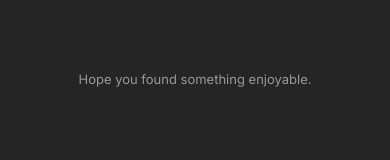
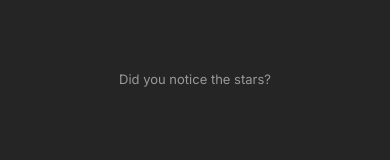
Before and after one commit to Rujuu-prog/mysite-v2, a Next.js app: page / in a window 390 px wide. Shown: the part 9083-9243 px from the top of the page. Built offline with nearby package versions, Linux system fonts and the light colour scheme; no server answers.

Commit message:
:zap: hoverギミックはスマホの時は3s後に自動切換えに修正

```diff
--- a/src/app/page.tsx
+++ b/src/app/page.tsx
@@ -1,7 +1,7 @@
 "use client";
 
 import { motion } from "motion/react";
-import { useCallback, useEffect, useState } from "react";
+import { useCallback, useEffect, useRef, useState } from "react";
 import { OverscrollHint } from "@/components/atoms/OverscrollHint";
 import { ScrollHint } from "@/components/atoms/ScrollHint";
 import { ShootingStar } from "@/components/atoms/ShootingStar";
@@ -13,6 +13,7 @@ import { ContactSection } from "@/components/sections/ContactSection";
 import { ExperienceSection } from "@/components/sections/ExperienceSection";
 import { HomeSection } from "@/components/sections/HomeSection";
 import { WorksSection } from "@/components/sections/WorksSection";
+import { useMediaQuery } from "@/hooks/useMediaQuery";
 import { useOverscrollStars } from "@/hooks/useOverscrollStars";
 import { useScrollBackground } from "@/hooks/useScrollBackground";
 import { fadeIn } from "@/lib/animations";
@@ -21,12 +22,21 @@ export default function Home() {
   const [isLoading, setIsLoading] = useState(true);
   const [hasReachedBottom, setHasReachedBottom] = useState(false);
   const [hasReachedContact, setHasReachedContact] = useState(false);
+  const [isMessageRevealed, setIsMessageRevealed] = useState(false);
+  const isMobile = useMediaQuery("(max-width: 767px)");
+  const revealTimerRef = useRef<ReturnType<typeof setTimeout>>(null);
   useScrollBackground();
   useOverscrollStars(!isLoading);
 
   useEffect(() => {
     const timer = setTimeout(() => setIsLoading(false), 2500);
     return () => clearTimeout(timer);
+  }, []);
+
+  useEffect(() => {
+    return () => {
+      if (revealTimerRef.current) clearTimeout(revealTimerRef.current);
+    };
   }, []);
 
   const scrollToTop = useCallback(() => {
@@ -50,14 +60,34 @@ export default function Home() {
           initial="hidden"
           whileInView="visible"
           viewport={{ once: true }}
-          onViewportEnter={() => setHasReachedBottom(true)}
+          onViewportEnter={() => {
+            setHasReachedBottom(true);
+            if (isMobile) {
+              revealTimerRef.current = setTimeout(
+                () => setIsMessageRevealed(true),
+                3000,
+              );
+            }
+          }}
           className="py-16 text-center text-caption text-muted"
         >
           <span className="group relative inline-block cursor-default">
-            <span className="inline-block opacity-100 blur-none transition-[filter,opacity] duration-[800ms] ease-in-out group-hover:opacity-0 group-hover:blur-[8px]">
+            <span
+              className={`inline-block transition-[filter,opacity] duration-[800ms] ease-in-out group-hover:opacity-0 group-hover:blur-[8px] ${
+                isMessageRevealed
+                  ? "opacity-0 blur-[8px]"
+                  : "opacity-100 blur-none"
+              }`}
+            >
               Hope you found something enjoyable.
             </span>
-            <span className="absolute inset-0 flex items-center justify-center opacity-0 blur-[8px] transition-[filter,opacity] duration-[800ms] ease-in-out group-hover:opacity-100 group-hover:blur-none">
+            <span
+              className={`absolute inset-0 flex items-center justify-center transition-[filter,opacity] duration-[800ms] ease-in-out group-hover:opacity-100 group-hover:blur-none ${
+                isMessageRevealed
+                  ? "opacity-100 blur-none"
+                  : "opacity-0 blur-[8px]"
+              }`}
+            >
               Did you notice the stars?
             </span>
           </span>
```
